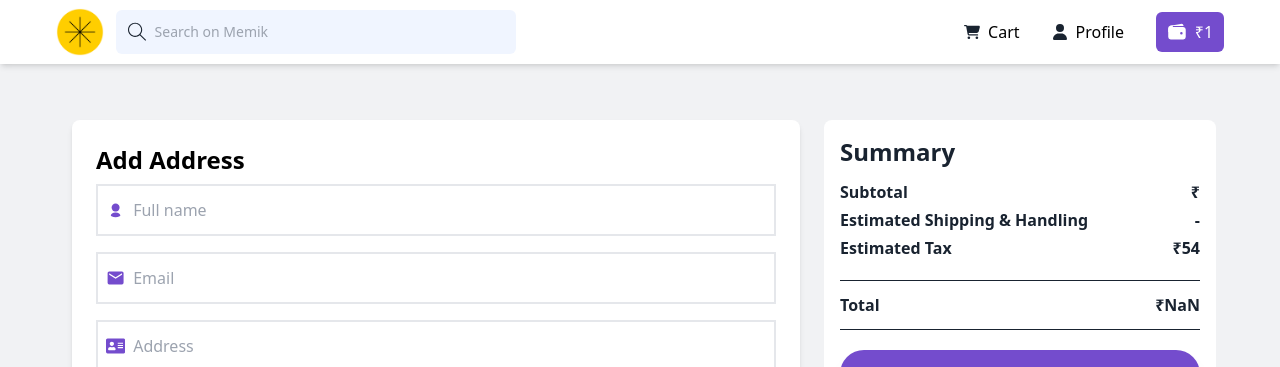
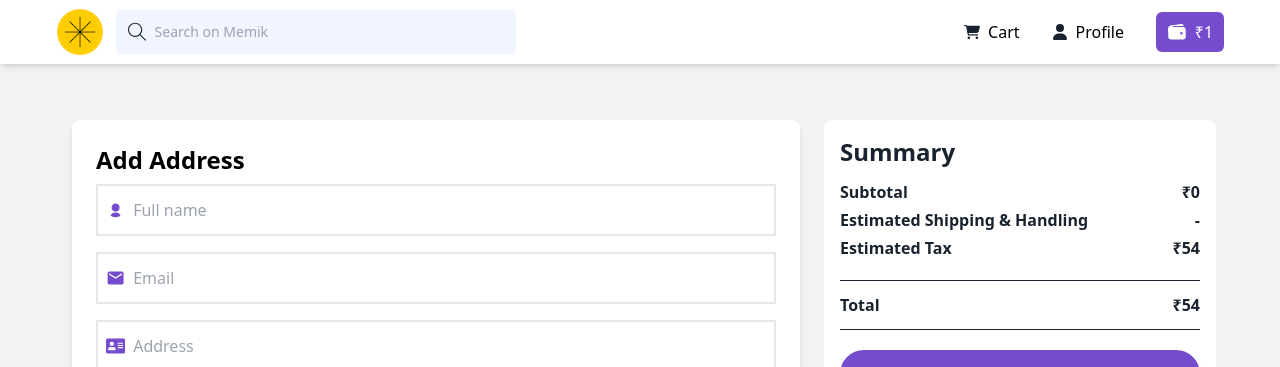
Before and after one commit to mo-amir-code/karteca-frontend, a Next.js app: page /user/cart/checkout in a window 1280 px wide. Shown: the top 367 px of the page. Built offline with nearby package versions, Linux system fonts and the light colour scheme; no server answers.

Commit message:
types issue

```diff
--- a/src/components/checkout/PaymentArea.tsx
+++ b/src/components/checkout/PaymentArea.tsx
@@ -5,7 +5,7 @@ const PaymentArea = () => {
   return (
     <div className="flex-[0.35] space-y-4 py-2 w-full max-md:mx-0 mx-2 rounded-lg text-secondary-color">
       {/* <div className="flex item px-3 bg-white">sdsds</div> */}
-      <CartBill />
+      <CartBill totalAmount={0} />
     </div>
   );
 };
```
